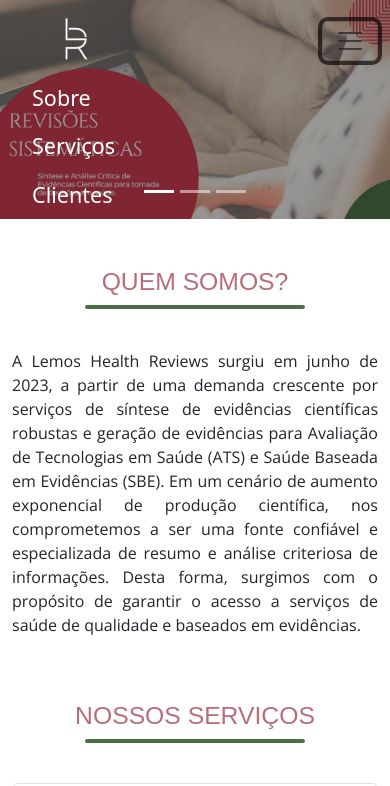
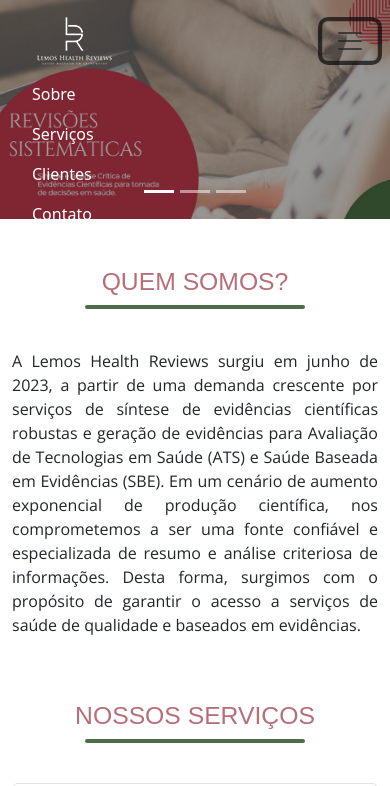
Before and after one commit to andtps/health-lemos, a plain HTML site: page index.html in a window 390 px wide. Both pictures are taken after a click on the button 350 px from the left and 41 px from the top of the page. Shown: the top 786 px of the page. Drawn offline with nearby package versions, Linux system fonts and the light colour scheme; a web font is replaced by a local one.

Commit message:
Alterado o tamanho da logo e também adicionado a logo com o nome da empresa, adicionada um novo item na barra de navegacao e linkado com a sua respectiva sessao

```diff
--- a/index.html
+++ b/index.html
@@ -30,7 +30,7 @@
             </div>
             <div class="container" id="MobileLogo">
               <a class="navbar-brand" href="#">
-                <img src="./LogoMobile.png" id="LogoHeader" alt="LemosHealth" width="100" heigh#t="45">
+                <img src="./images/LogoMobile.png" id="LogoHeader" alt="LemosHealth" width="100" heigh#t="45">
               </a>
             </div>
           </nav>
@@ -40,13 +40,16 @@
           <div class="collapse navbar-collapse" id="navbarNav">
             <ul class="navbar-nav">
               <li class="nav-item">
-                <a class="nav-link fs-4"  href="#about">Sobre</a>
+                <a class="nav-link "  href="#about">Sobre</a>
               </li>
               <li class="nav-item">
-                <a class="nav-link fs-4" href="#servico">Serviços</a>
+                <a class="nav-link " href="#servico">Serviços</a>
               </li>
               <li class="nav-item">
-                <a class="nav-link fs-4" href="#clientes">Clientes</a>
+                <a class="nav-link " href="#clientes">Clientes</a>
+              </li>
+              <li class="nav-item">
+                <a class="nav-link " href="#footer">Contato</a>
               </li>
             </ul>
           </div>
@@ -423,7 +426,7 @@
         </div>
       </div>
     </section>
-    <footer class="mt-5">
+    <footer id="footer" class="mt-5">
       <div class="container d-flex flex-direction-collum gap-5">
 
         <div class="footer__image">
```
Also changed, not shown: LogoMobile.png (deleted), images/LogoMobile.png (added).
